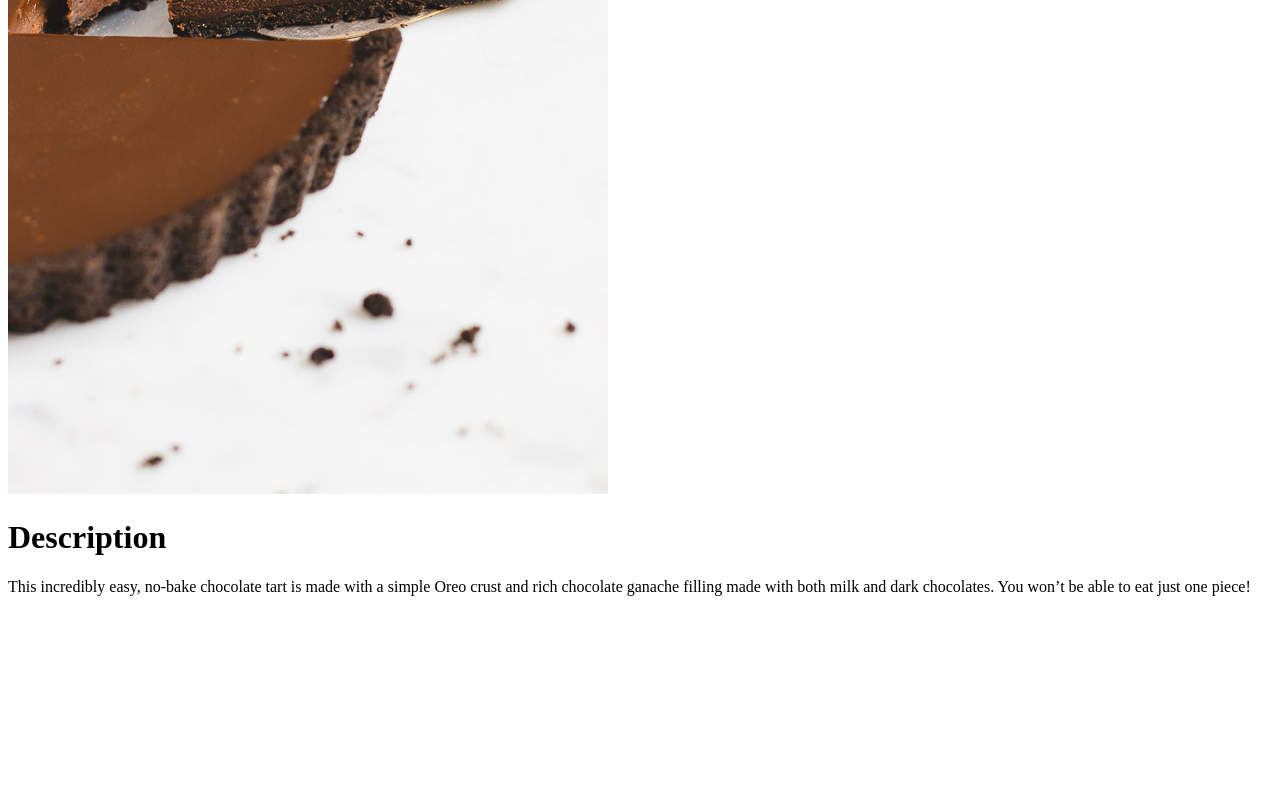
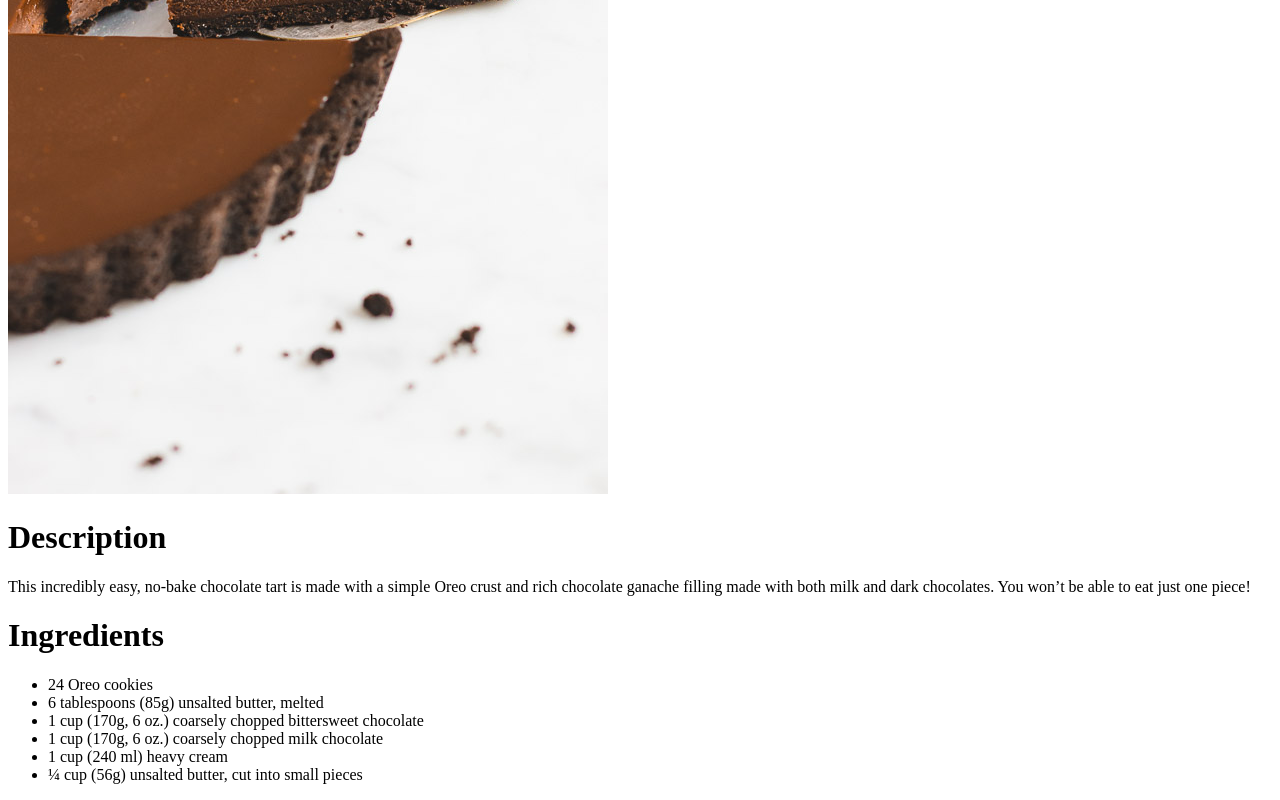
Before and after one commit to ckrasinski/odin-recipes, a plain HTML site: page recipes/tart.html in a window 1280 px wide. Shown: the part 387-1187 px from the top of the page. Before the commit the page ends 999 px from the top, so only its background shows below. Drawn offline with Linux system fonts and the light colour scheme.

Commit message:
Added ingredients list to the tart.html file

```diff
--- a/recipes/tart.html
+++ b/recipes/tart.html
@@ -12,5 +12,14 @@
         <p>
             This incredibly easy, no-bake chocolate tart is made with a simple Oreo crust and rich chocolate ganache filling made with both milk and dark chocolates. You won’t be able to eat just one piece!
         </p>
+        <h1>Ingredients</h1>
+        <ul>
+            <li>24 Oreo cookies</li>
+            <li>6 tablespoons (85g) unsalted butter, melted</li>
+            <li>1 cup (170g, 6 oz.) coarsely chopped bittersweet chocolate</li>
+            <li>1 cup (170g, 6 oz.) coarsely chopped milk chocolate</li>
+            <li>1 cup (240 ml) heavy cream</li>
+            <li>¼ cup (56g) unsalted butter, cut into small pieces</li>
+        </ul>
     </body>
 </html>
```
